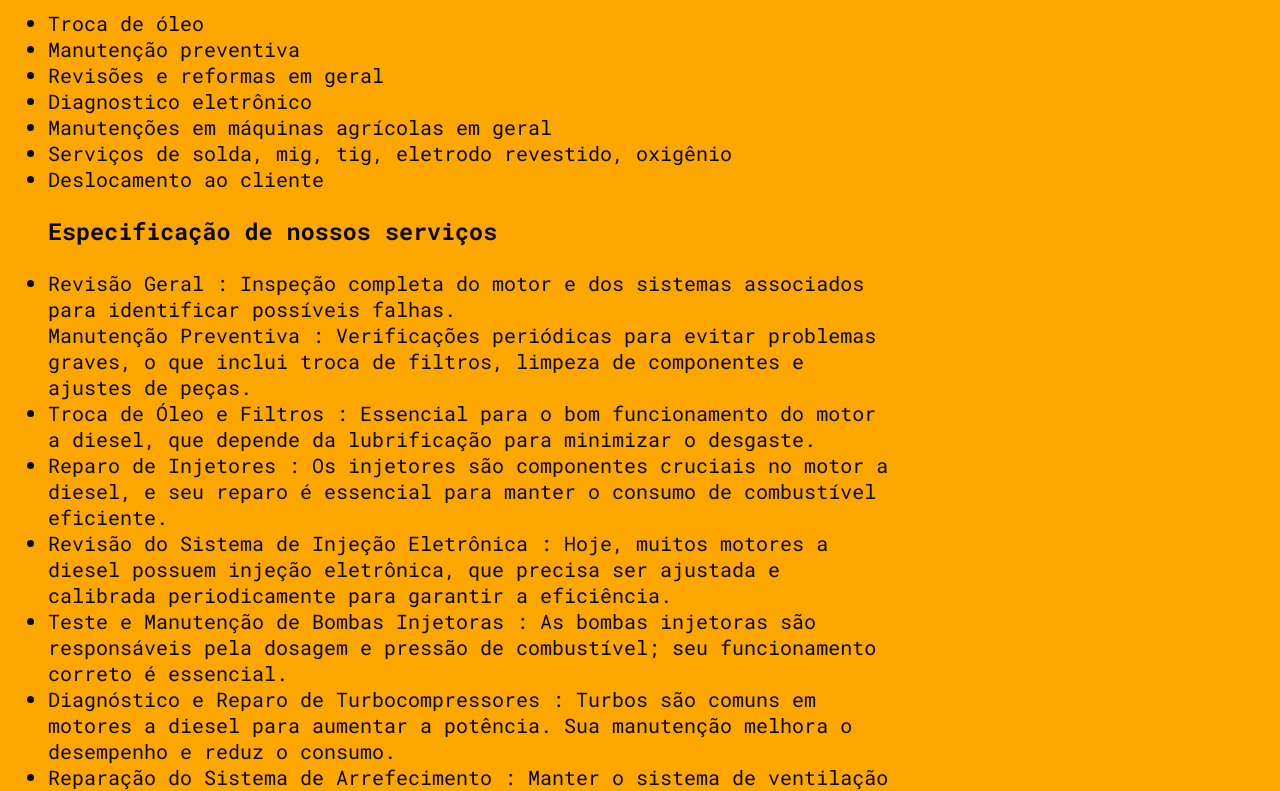
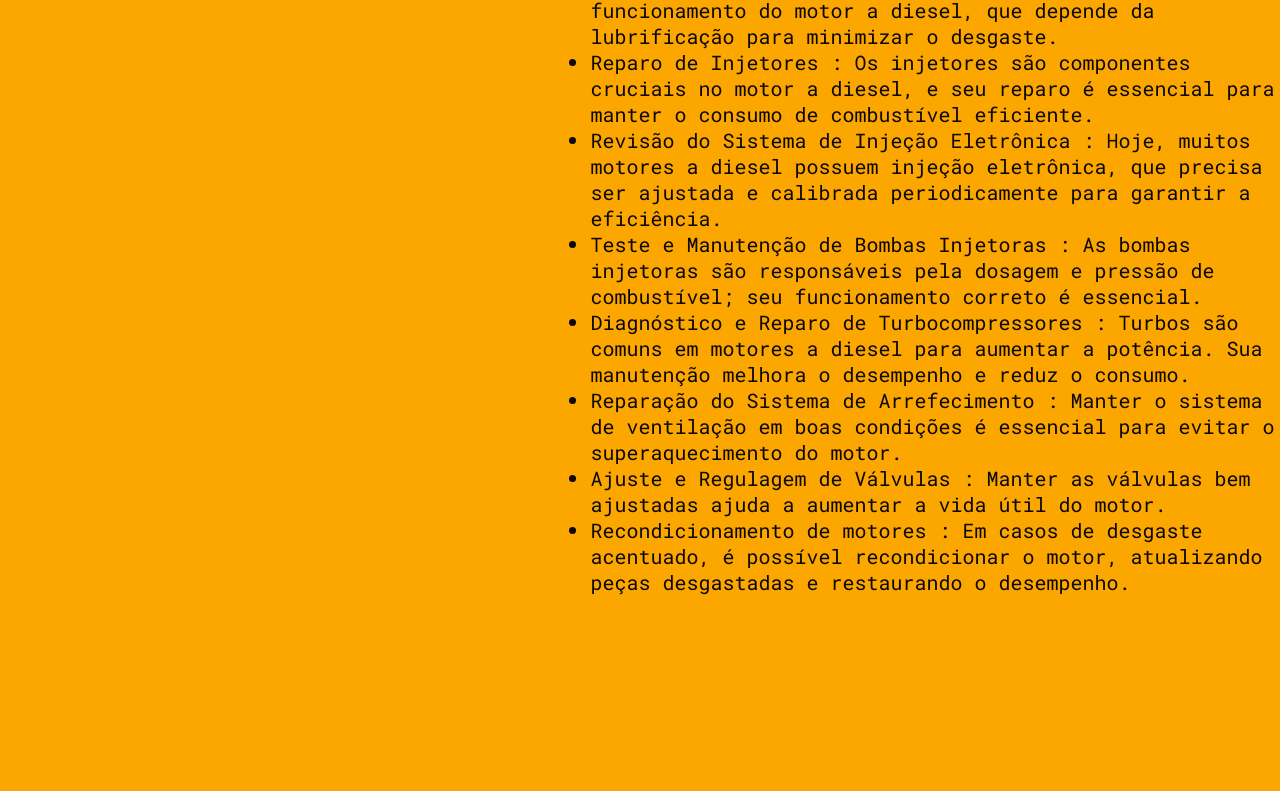
Before and after one commit to ghosterecom/Oficina-mec-nica, a plain HTML site: page index.html in a window 1280 px wide. Shown: the part 508-1299 px from the top of the page. After the commit the page ends 1123 px from the top, so only its background shows below. Drawn offline with Linux system fonts and the light colour scheme.

Commit message:
kjgfdkjhvc

```diff
--- a/style.css
+++ b/style.css
@@ -31,6 +31,12 @@ body{
 .titulo-pricipal{
     text-align: center;
 }
+body{
+    display: flex;
+    justify-content: center;
+    align-items: 100vh;
+    margin: 0;
+}
 .titulo-secundario{
     background-color: var(--cor-de-fundo);
     border: none;
```
